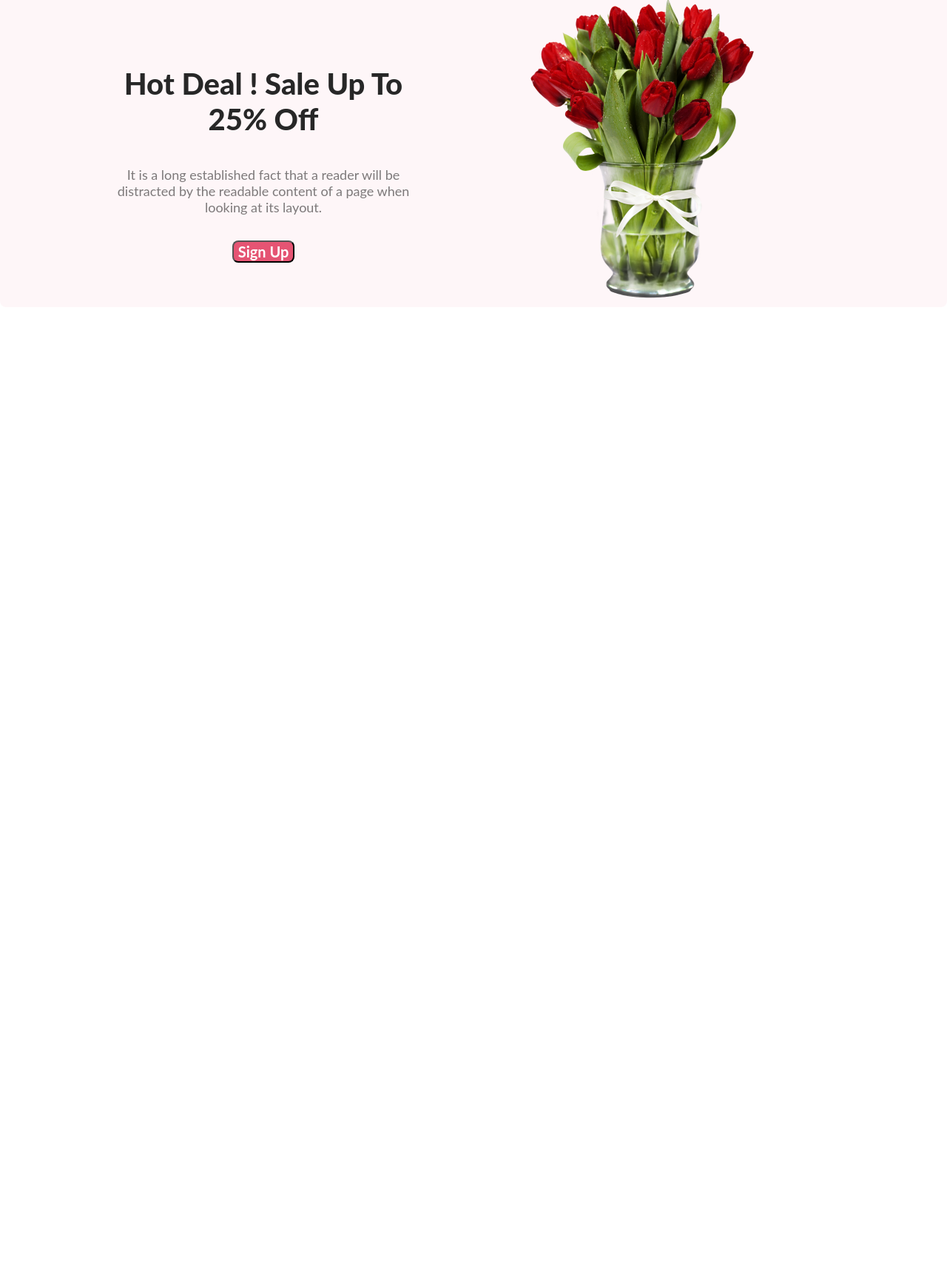
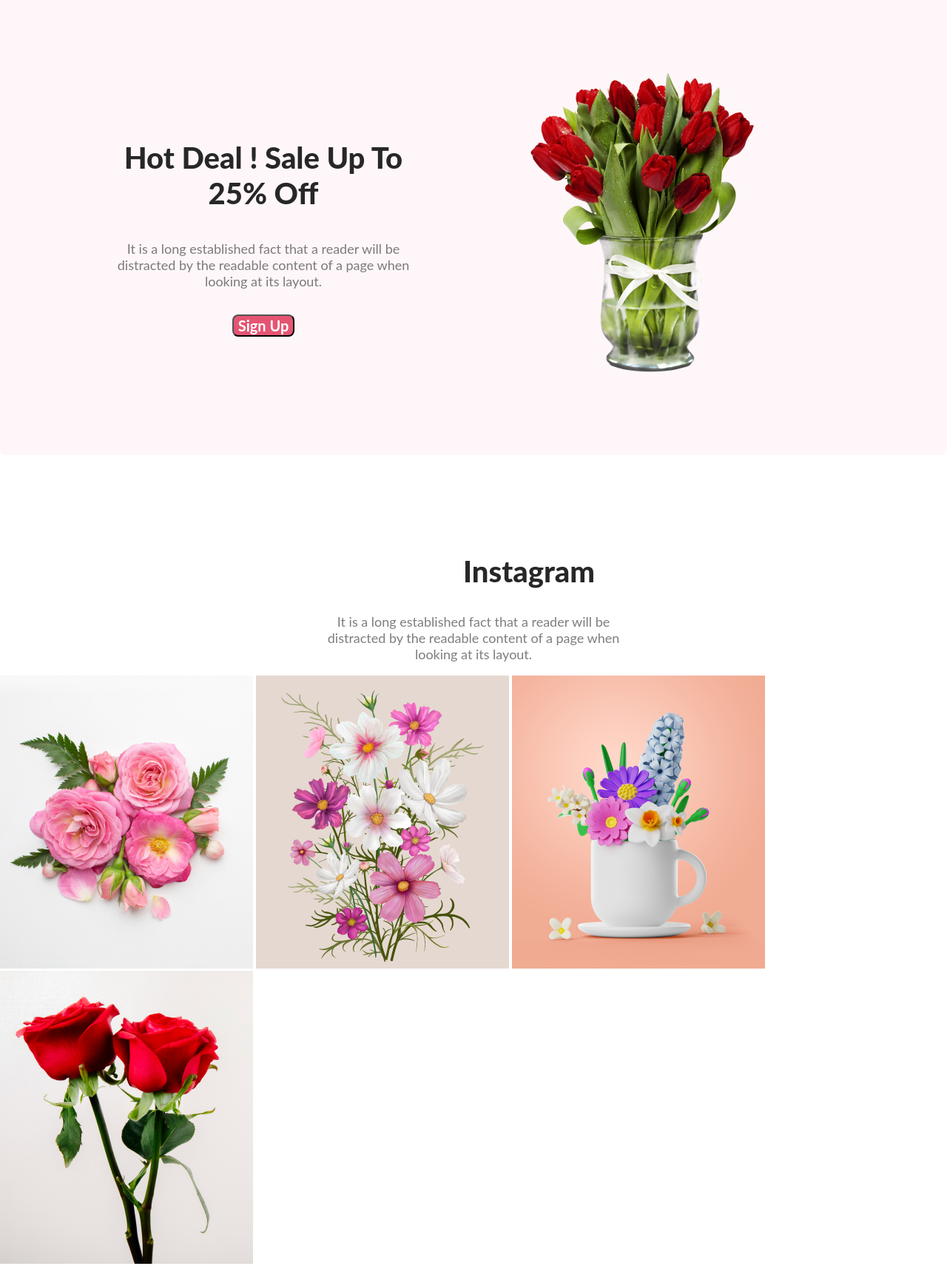
Before and after one commit to Rashed-46/https---github.com-Rashed-46-flower-repo, a plain HTML site: page index.htm in a window 1280 px wide. Shown: the part 2224-3935 px from the top of the page at 74% size. Before the commit the page ends 2739 px from the top, so only its background shows below. Drawn offline with Linux system fonts and the light colour scheme.

Commit message:
features add

```diff
--- a/index.htm
+++ b/index.htm
@@ -81,16 +81,28 @@
             <div class="sales-up">
                 <div class="heading">
                     <h3 class="hot-deal">Hot Deal ! Sale Up To 25% Off</h2>
-                    <p class="hot-des">It is a long established fact that a reader will be distracted by the readable content of a page
-                        when looking at its layout.</p>
-                   <button class="btn">Sign Up</button>
+                        <p class="hot-des">It is a long established fact that a reader will be distracted by the
+                            readable content of a page
+                            when looking at its layout.</p>
+                        <button class="btn">Sign Up</button>
                 </div>
 
-               <div class="red-flower"> <img src="flower-shop-assignment-main/flower-shop-assignment-main/Flower Asset/pngwing 8.png"></div>
-
+                <div class="red-flower"> <img
+                        src="flower-shop-assignment-main/flower-shop-assignment-main/Flower Asset/pngwing 8.png"></div>
 
             </div>
+        </section>
+        <section>
+            <h2 class="heading" >Instagram</h2>
+            <p class="banner-para">It is a long established fact that a reader will be distracted by the readable content of a page when
+                looking at its layout.</p>
+                <div class="features">
+                    <img src="flower-shop-assignment-main/flower-shop-assignment-main/Flower Asset/Flower 01.png">
 
+                    <img src="flower-shop-assignment-main/flower-shop-assignment-main/Flower Asset/Rectangle 4.png">
+                    <img src="flower-shop-assignment-main/flower-shop-assignment-main/Flower Asset/Rectangle 5.png">
+                    <img src="flower-shop-assignment-main/flower-shop-assignment-main/Flower Asset/Rectangle 6.png">
+                </div>
         </section>
     </main>
     <footer></footer>
--- a/style/style.css
+++ b/style/style.css
@@ -160,5 +160,5 @@ services-text {
     padding-left: 150px;
 }
 .red-flower{
-    padding-right: 250px;
+    padding: 100px 250px 100px 0px;
 }
```
